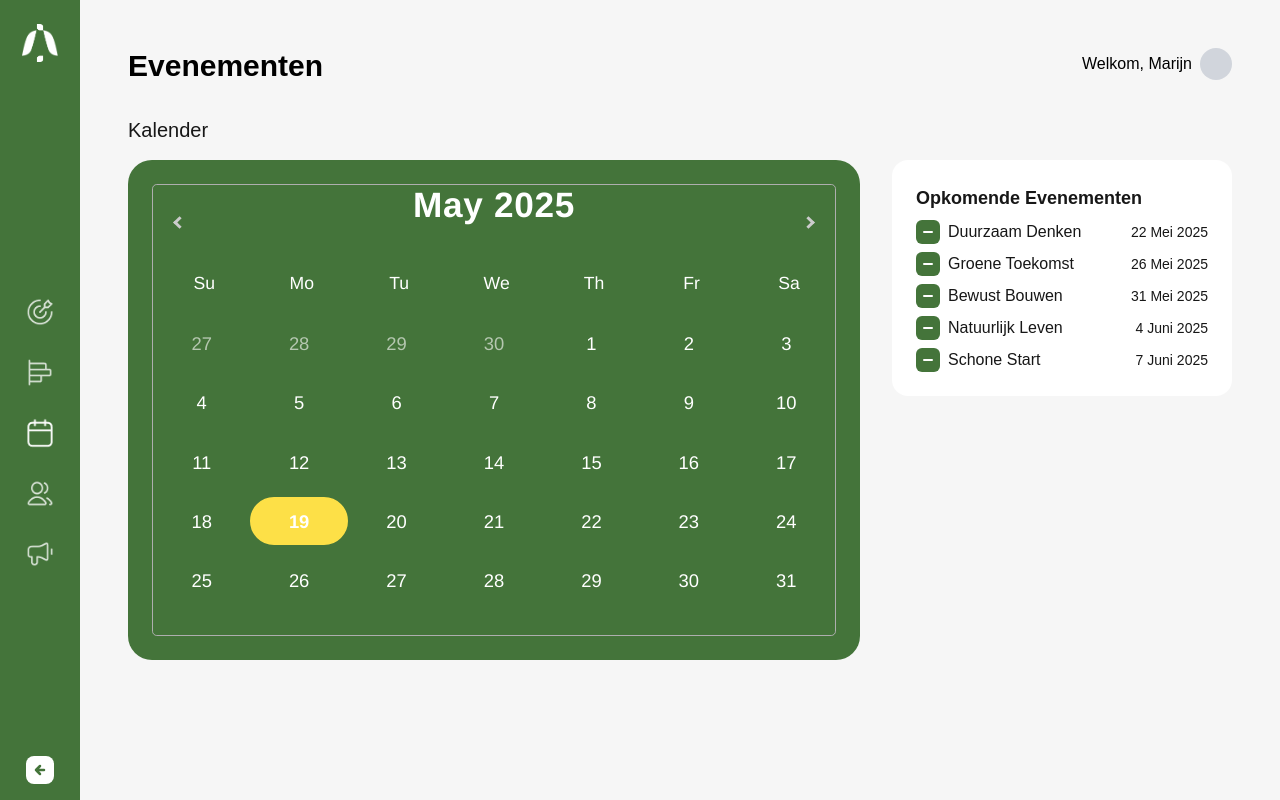
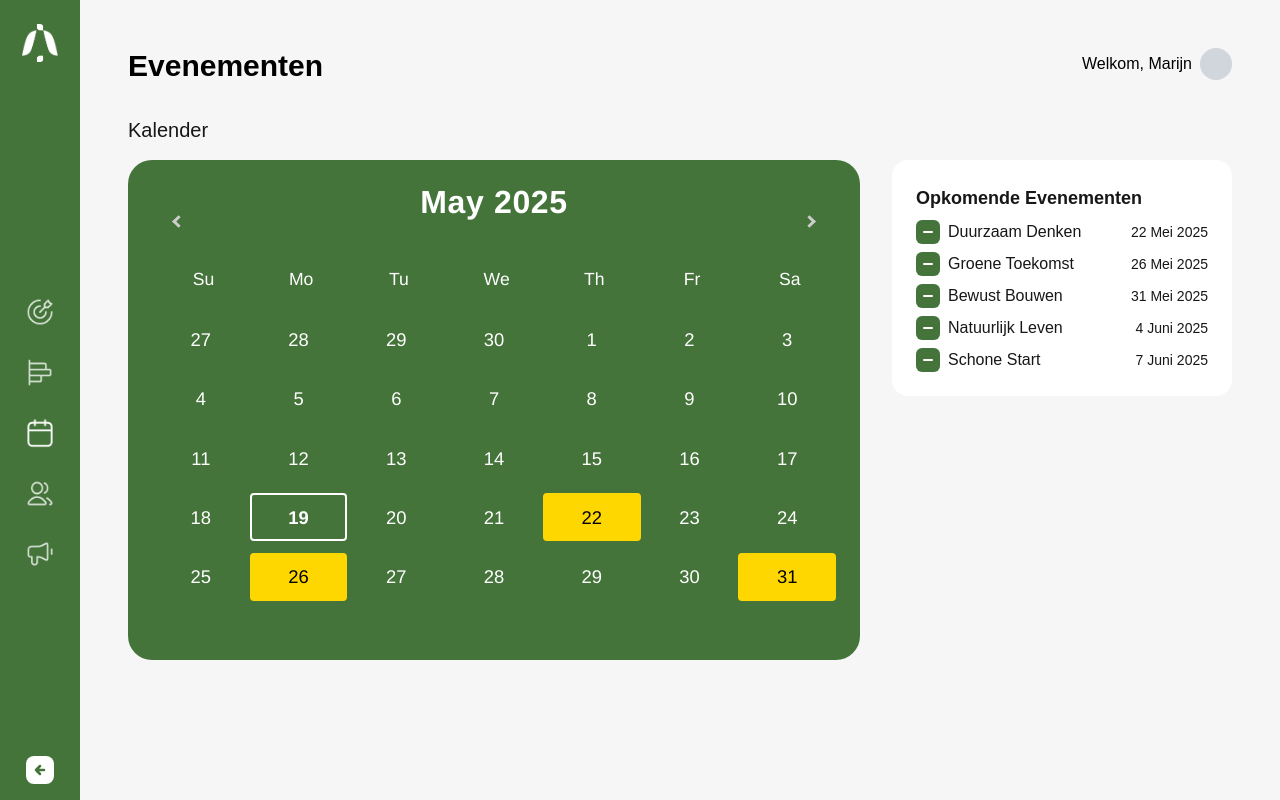
Before and after one commit to Marijn-Snoeren/dashboard-green-ai, a Next.js app: page /evenementen in a window 1280 px wide. Built offline with nearby package versions, Linux system fonts and the light colour scheme.

Commit message:
evenementen kalender update

```diff
--- a/src/app/evenementen/page.tsx
+++ b/src/app/evenementen/page.tsx
@@ -4,8 +4,53 @@ import React, { useState } from "react";
 import DatePicker from "react-datepicker";
 import "react-datepicker/dist/react-datepicker.css";
 
+// Add custom styles for the calendar
+const calendarStyles = `
+  .custom-calendar {
+    background: transparent !important;
+    border: none !important;
+  }
+  .custom-calendar .react-datepicker__header {
+    background: transparent !important;
+    border: none !important;
+  }
+  .custom-calendar .react-datepicker__month-container {
+    background: transparent !important;
+    border: none !important;
+  }
+  .custom-calendar .react-datepicker__day {
+    color: white !important;
+    border-radius: 4px !important;
+  }
+  .custom-calendar .react-datepicker__day-name {
+    color: white !important;
+  }
+  .custom-calendar .react-datepicker__current-month {
+    color: white !important;
+  }
+  .custom-calendar .react-datepicker__day--selected {
+    background-color: transparent !important;
+    border: 2px solid white !important;
+    color: white !important;
+  }
+  .custom-calendar .react-datepicker__day--highlighted {
+    background-color: #FFD700 !important;
+    color: black !important;
+    border: none !important;
+  }
+`;
+
 export default function EvenementenPage() {
   const [selectedDate, setSelectedDate] = useState(new Date());
+
+  // Define event dates
+  const eventDates = [
+    new Date(2025, 4, 22), // 22 Mei 2025
+    new Date(2025, 4, 26), // 26 Mei 2025
+    new Date(2025, 4, 31), // 31 Mei 2025
+    new Date(2025, 5, 4),  // 4 Juni 2025
+    new Date(2025, 5, 7),  // 7 Juni 2025
+  ];
 
   return (
     <div className="flex min-h-screen bg-[#F6F6F6] min-w-[1200px]">
@@ -23,12 +68,14 @@ export default function EvenementenPage() {
         <div className="flex gap-8">
           {/* Kalender */}
           <div className="bg-[#44743A] rounded-3xl flex-1 flex items-center justify-center min-h-[500px] p-6">
+            <style>{calendarStyles}</style>
             <div className="w-full h-full flex items-center justify-center">
               <DatePicker
                 selected={selectedDate}
                 onChange={(date) => setSelectedDate(date!)}
                 inline
                 calendarClassName="custom-calendar"
+                highlightDates={eventDates}
               />
             </div>
           </div>
--- a/src/app/globals.css
+++ b/src/app/globals.css
@@ -37,7 +37,7 @@ body {
 .custom-calendar .react-datepicker__current-month {
   display: block;
   text-align: center;
-  font-size: 2.2rem;
+  font-size: 2rem;
   color: #fff;
   font-weight: bold;
   margin-bottom: 1.5rem;
```
